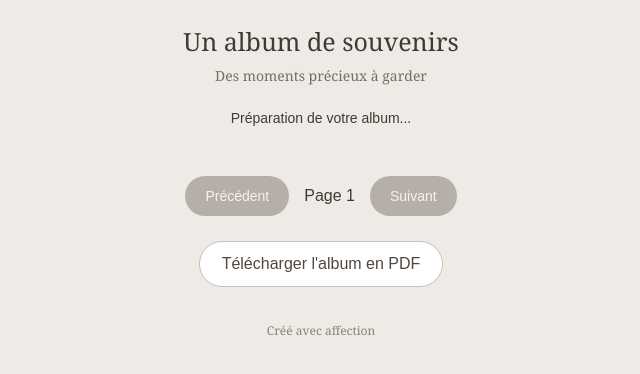
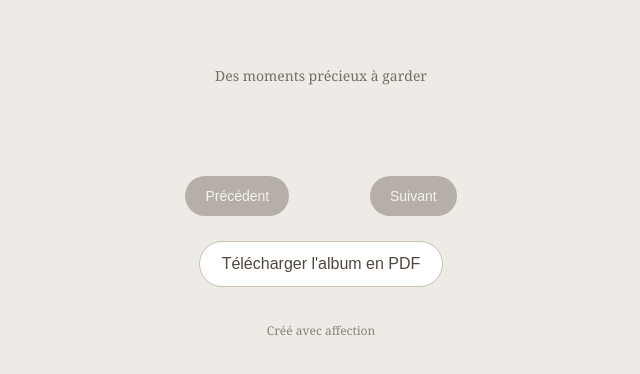
Before and after one commit to marlyesalomon014-jpg/album-souvenir, a plain HTML site: page index.html in a window 1280 px wide. Shown: the whole page, without its empty margins (319-959 px from the left). Drawn offline with Linux system fonts and the light colour scheme; a script that the page names is missing.

Commit message:
index.html

```diff
--- a/index.html
+++ b/index.html
@@ -15,7 +15,7 @@
 body {
   margin: 0;
   background: #eeeae5;
-  color: #403a35;
+  color: #edebe8;
   font-family: Georgia, serif;
   text-align: center;
 }
```
